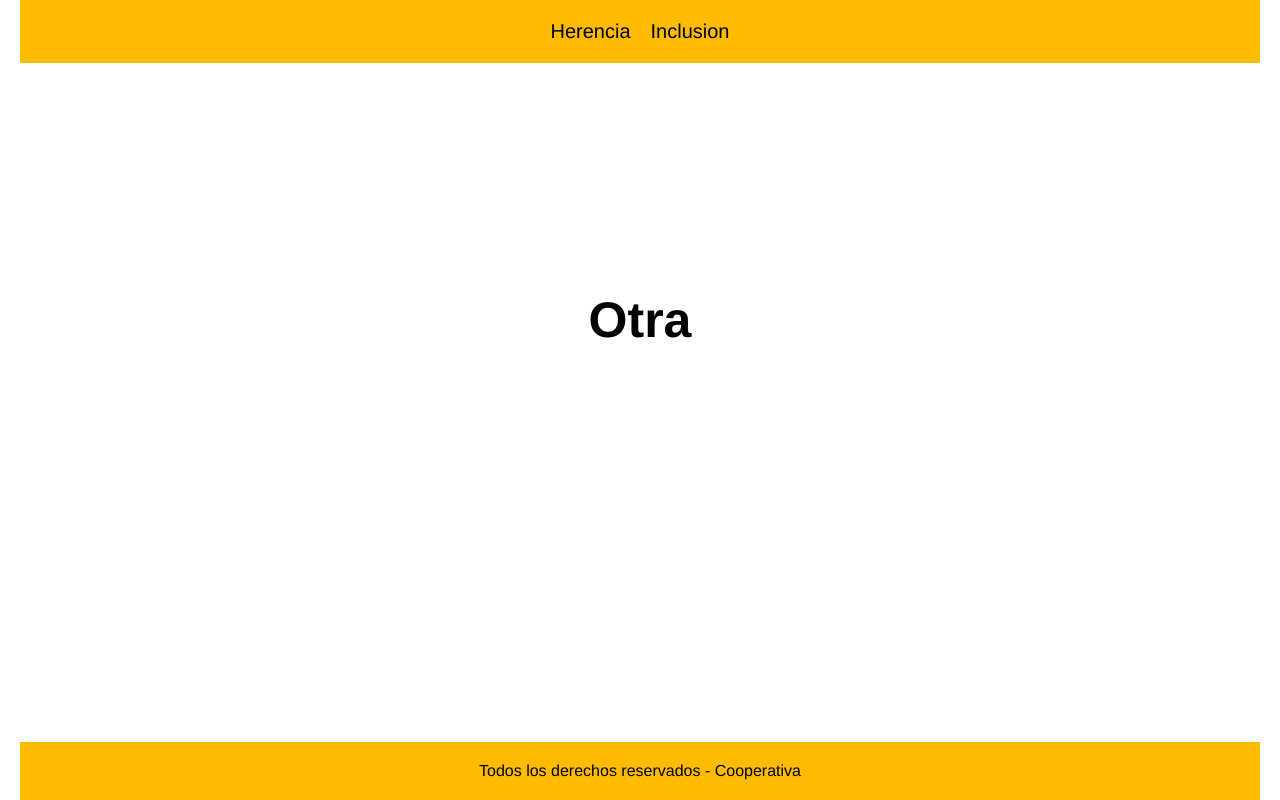
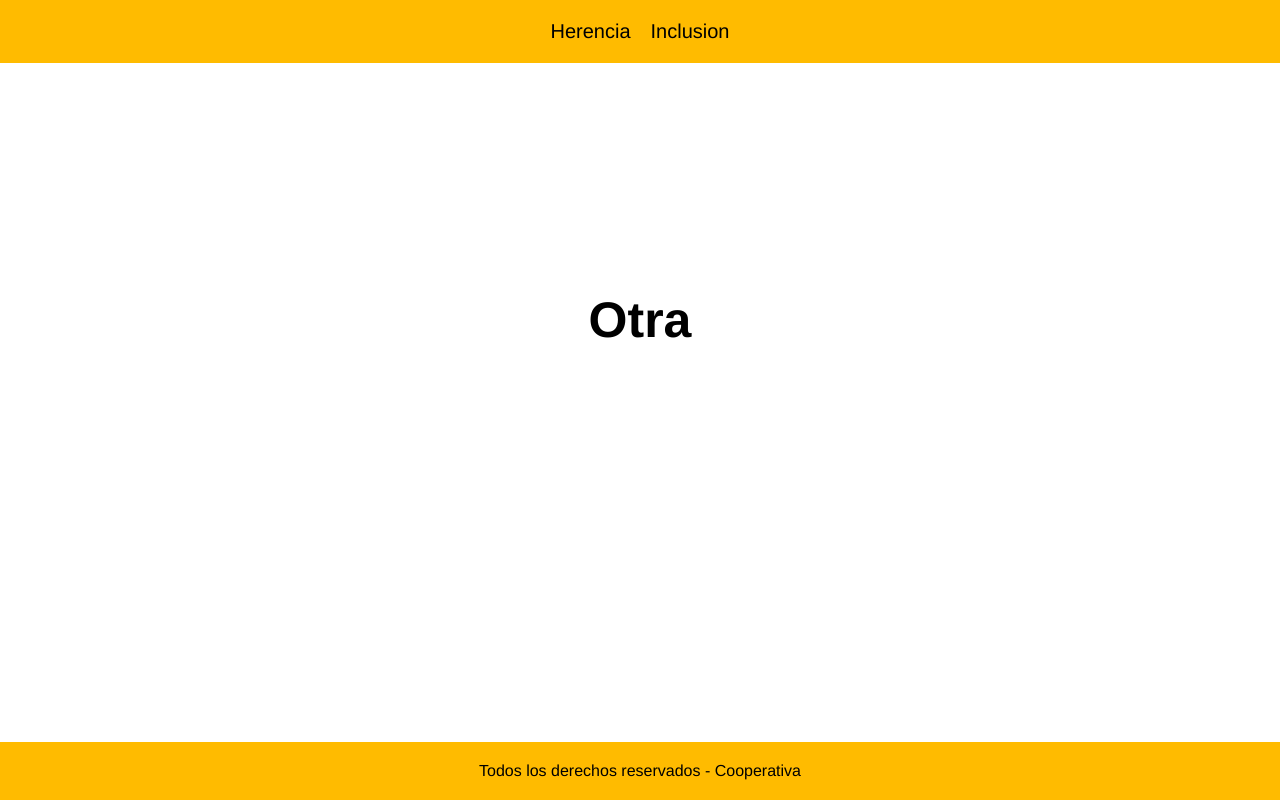
Before and after one commit to LucasGe8/Curso-Dango, a Django app: template cursodjango/templates/otra.html in a window 1280 px wide. Run offline with Django 5.2, Linux system fonts and the light colour scheme; the template is opened without the code that fills it, so the values that code supplies are empty.

Commit message:
Cambié los márgenes laterales de la nav bar y del footer, queda mejor

```diff
--- a/cursodjango/static/style.css
+++ b/cursodjango/static/style.css
@@ -33,8 +33,8 @@ ul li a{
 nav{
     margin-top: 0px;
     margin-bottom: 20px;
-    margin-left: 20px;
-    margin-right: 20px;
+    margin-left: 0px;
+    margin-right: 0px;
     padding: 20px;
     display: flex;
     justify-content: center;
@@ -57,8 +57,8 @@ main{
 }
 footer{
     margin-bottom: 0px;
-    margin-left: 20px;
-    margin-right: 20px;
+    margin-left: 0px;
+    margin-right: 0px;
     margin-top: 20px;
     padding: 20px;
     display: flex;
```
